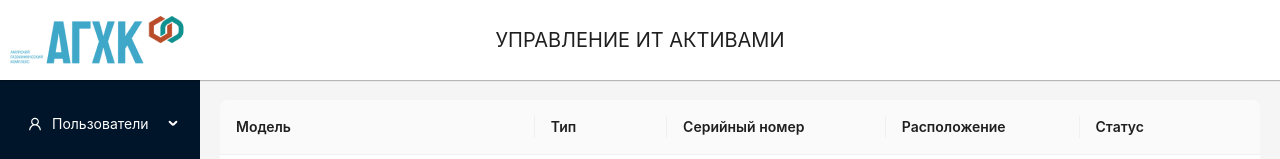
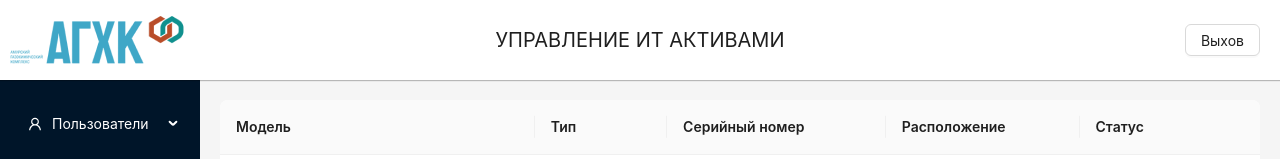
Before and after one commit to evkondr/agcc, a React (Create React App) app: page / in a window 1280 px wide. Both pictures are taken after a click on the button "Демо". Shown: the top 159 px of the page. Built offline with nearby package versions, Linux system fonts and the light colour scheme.

Commit message:
feat: add logaut feature

```diff
--- a/src/App.tsx
+++ b/src/App.tsx
@@ -1,10 +1,11 @@
 /* eslint-disable react-hooks/exhaustive-deps */
-import React, { useState } from 'react';
+import React, { useEffect, useState } from 'react';
 import { Layout } from 'antd';
 import { Navigate, Outlet } from 'react-router-dom';
 import LeftSidebar from './components/layout/LeftSidebar';
-import { useAppSelector } from './redux/hooks';
+import { useAppDispatch, useAppSelector } from './redux/hooks';
 import TopHeader from './components/layout/Header';
+import { getDemoToken } from './redux/features/authSlice';
 
 const {
   Content,
@@ -12,6 +13,10 @@ const {
 function App() {
   const [contentMargin, setContentMargin] = useState<number>(200);
   const { demoToken } = useAppSelector((state) => state.auth);
+  const dispatch = useAppDispatch();
+  useEffect(() => {
+    dispatch(getDemoToken());
+  }, [dispatch]);
   if (!demoToken) {
     return <Navigate to="authorization" />;
   }
--- a/src/components/AuthForm.tsx
+++ b/src/components/AuthForm.tsx
@@ -2,8 +2,6 @@ import React from 'react';
 import {
   Button, Form, Input, Row,
 } from 'antd';
-import { Navigate } from 'react-router-dom';
-import { useAppSelector } from '../redux/hooks';
 
 interface AuthFormProps{
     onFinish: () => void,
@@ -16,10 +14,6 @@ type LoginField = {
 }
 
 const AuthForm = ({ onFinish, demoEntrance }:AuthFormProps) => {
-  const { demoToken } = useAppSelector((state) => state.auth);
-  if (demoToken) {
-    return <Navigate to="/" />;
-  }
   return (
     <Form name="auth-form" style={{ width: '300px' }} layout="vertical" onFinish={onFinish}>
       <Form.Item<LoginField> label="Логин" name="username">
--- a/src/components/layout/Header.tsx
+++ b/src/components/layout/Header.tsx
@@ -1,15 +1,25 @@
+/* eslint-disable no-unused-vars */
 import React from 'react';
 import { NavLink } from 'react-router-dom';
 import { Header } from 'antd/es/layout/layout';
+import { Button } from 'antd';
 import Logo from '../../images/logo.png';
+import { useAppSelector, useAppDispatch } from '../../redux/hooks';
+import { removeDemoToken } from '../../redux/features/authSlice';
 
 function TopHeader() {
+  const { demoToken } = useAppSelector((state) => state.auth);
+  const dispatch = useAppDispatch();
+  const logout = () => {
+    dispatch(removeDemoToken());
+  };
   return (
     <Header className="header">
       <NavLink to="/" className="logo">
         <img src={Logo} alt="logo" />
       </NavLink>
       <h1 className="header__title">Управление ИТ активами</h1>
+      {demoToken && <Button htmlType="button" className="header__logout-btn" onClick={logout}>Выхов</Button>}
     </Header>
   );
 }
--- a/src/components/pages/LoginPage.tsx
+++ b/src/components/pages/LoginPage.tsx
@@ -4,11 +4,11 @@
 import React, { useEffect } from 'react';
 import { Layout } from 'antd';
 import { Content } from 'antd/es/layout/layout';
-import { useNavigate } from 'react-router-dom';
+import { Navigate, useNavigate } from 'react-router-dom';
 import TopHeader from '../layout/Header';
 import AuthForm from '../AuthForm';
 import { useAppDispatch, useAppSelector } from '../../redux/hooks';
-import { setDemoToken } from '../../redux/features/authSlice';
+import { getDemoToken, setDemoToken } from '../../redux/features/authSlice';
 
 const LoginPage = () => {
   const dispatch = useAppDispatch();
@@ -20,6 +20,9 @@ const LoginPage = () => {
   const demoEntrance = () => {
     dispatch(setDemoToken());
   };
+  useEffect(() => {
+    dispatch(getDemoToken());
+  }, [dispatch]);
   useEffect(() => {
     if (demoToken) {
       navigate('/');
--- a/src/db.ts
+++ b/src/db.ts
@@ -44,6 +44,9 @@ export const users: User[] = [
   {
     id: '2', name: 'Пётр', secondName: 'Петрович', surname: 'Петров', email: 'user@mail.ru', city: 'Москва', fullName: 'Петров Пётр Петрович', assets: [],
   },
+  {
+    id: '3', name: 'Сергей', secondName: 'Сергеевич', surname: 'Сидоров', email: 'user@mail.ru', city: 'Свободный', fullName: 'Петров Пётр Петрович', assets: [],
+  },
 ];
 
 export const assets: AssetModel[] = [
--- a/src/index.css
+++ b/src/index.css
@@ -39,6 +39,10 @@ code {
   font-weight: 400;
   text-transform: uppercase;
 }
+.header__logout-btn{
+  position: absolute;
+  right: 20px;
+}
 .sidebar{
   overflow: auto;
   height: 100vh;
--- a/src/redux/features/authSlice.ts
+++ b/src/redux/features/authSlice.ts
@@ -30,5 +30,5 @@ export const authSlice = createSlice({
     },
   },
 });
-export const { getDemoToken, setDemoToken } = authSlice.actions;
+export const { getDemoToken, setDemoToken, removeDemoToken } = authSlice.actions;
 export default authSlice.reducer;
```
Also changed, not shown: src/uitls/getUserFromStorage.ts (renamed from src/redux/getUserFromStorage.ts).
